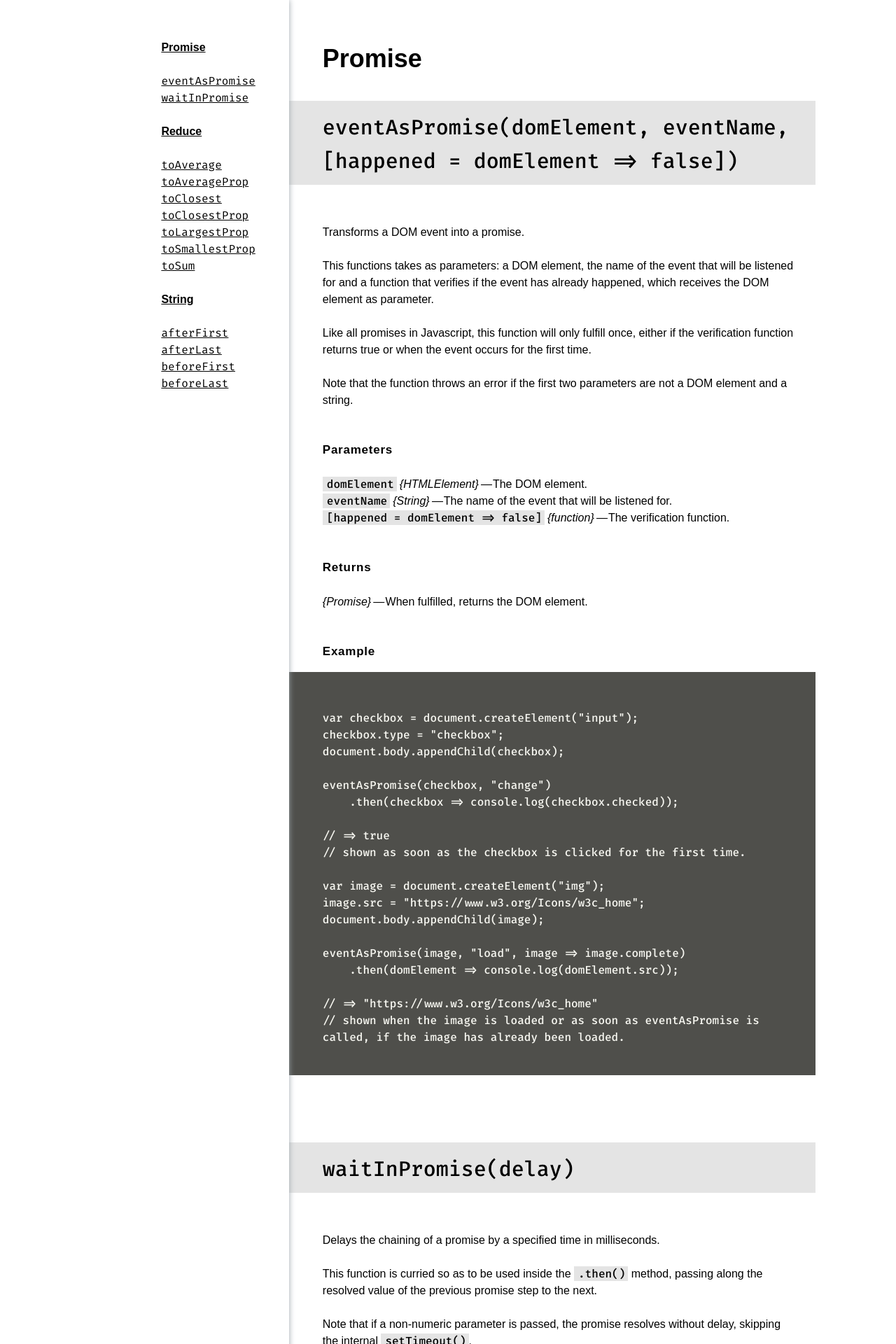
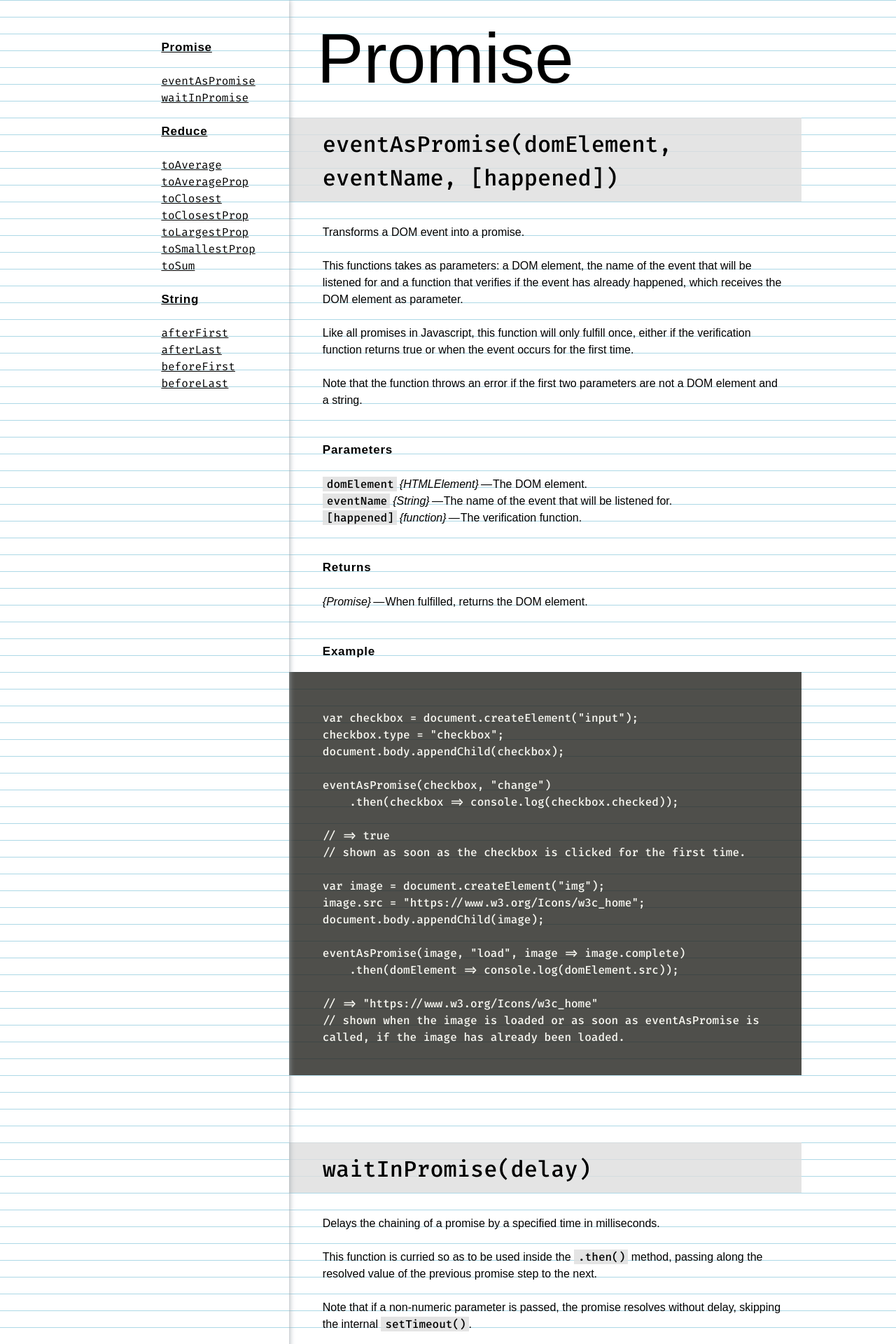
Before and after one commit to leofavre/canivete, a Jekyll site: the page built from docs/index.md, in a window 1280 px wide. Shown: the top 1920 px of the page at 70% size. Built offline with Jekyll 4.4.1, drawn with Linux system fonts in a browser that asks for light colours; some web fonts are replaced.

Commit message:
better docs css and fonts

```diff
--- a/docs/_sass/_menu.scss
+++ b/docs/_sass/_menu.scss
@@ -23,10 +23,10 @@
 	display: flex;
 	flex-flow: row wrap;
 
-	// background-position: 5px 0;
-	// background-size: $grid $grid;
-	// background-image: linear-gradient(to bottom, lightblue 1px, transparent 1px);
-	// background-attachment: scroll;
+	background-position: 5px 0;
+	background-size: $grid $grid;
+	background-image: linear-gradient(to bottom, lightblue 1px, transparent 1px);
+	background-attachment: scroll;
 
 	ul {
 		position: relative;
@@ -44,6 +44,13 @@
 		line-height: $grid;
 	}
 
+	li strong {
+		font-size: 17px;
+		font-weight: 800;
+		line-height: 23px;
+		letter-spacing: 0.045em;
+	}
+
 	li li {
 		font-family: "Fira Code", monospace;
 	}
--- a/docs/_sass/_richtext.scss
+++ b/docs/_sass/_richtext.scss
@@ -8,10 +8,10 @@
 	-webkit-overflow-scrolling: touch;
 	line-height: $grid;
 
-	// background-position: 5px 0;
-	// background-size: $grid $grid;
-	// background-image: linear-gradient(to bottom, lightblue 1px, transparent 1px);
-	// background-attachment: scroll;
+	background-position: 5px 0;
+	background-size: $grid $grid;
+	background-image: linear-gradient(to bottom, lightblue 1px, transparent 1px);
+	background-attachment: scroll;
 
 	h1 {
 
@@ -19,30 +19,35 @@
 
 	h2 {
 		position: relative;
-		top: 12px;
-		margin: ($grid * 2) 0 $grid;
-		font-size: 36px;
-		line-height: ($grid * 2);
+		top: 0;
+		left: -8px;
+		padding: 47px 0 0;
+		margin: 0 0 49px;
+
+		font-size: 100px;
+		line-height: ($grid * 3);
+		font-family: "Whitney Narrow A", "Whitney Narrow B", sans-serif;
+		font-weight: 300;
+	}
+
+	h2 + h3,
+	h2 + p + h3 {
+		margin-top: ($grid * 2);
 	}
 
 	h3 {
 		position: relative;
 		top: 0;
-		font-size: 30px;
+		font-size: 32px;
 		line-height: ($grid * 2);
 		background: rgba(#dedede, 0.8);
-		margin: ($grid * 4) ($grid * -1) ($grid * 2) ($grid * -2);
+		margin: ($grid * 4) ($grid * -1) $grid ($grid * -2);
 		padding: 14px $grid 10px ($grid * 2);
 	}
 
 	h3 > code {
 		font-weight: 500;
 		// letter-spacing: -0.01em;
-	}
-
-	h2 + h3,
-	h2 + p + h3 {
-		margin-top: ($grid * 2);
 	}
 
 	h4 {
@@ -139,5 +144,5 @@
 }
 
 .richtext__area {
-	max-width: 680px;
+	max-width: 660px;
 }
--- a/docs/_script/run.js
+++ b/docs/_script/run.js
@@ -96,7 +96,8 @@ const formatSignatureParams = params => {
 const formatParam = param => {
 	let preParam = param.optional ? "[" : "";
 	let postParam = param.optional ? "]" : "";
-	let defaultValue = param.defaultvalue != null ? ` = ${param.defaultvalue}` : "";
+	// let defaultValue = param.defaultvalue != null ? ` = ${param.defaultvalue}` : "";
+	let defaultValue = "";
 	return `${preParam}${param.name}${defaultValue}${postParam}`;
 };
 
--- a/docs/index.md
+++ b/docs/index.md
@@ -6,7 +6,7 @@ title: Canivete
 ## Promise
 
 <a name="eventAsPromise"></a>
-### `eventAsPromise(domElement, eventName, [happened = domElement => false])`
+### `eventAsPromise(domElement, eventName, [happened])`
 
 Transforms a DOM event into a promise.
 
@@ -25,7 +25,7 @@ parameters are not a DOM element and a string.
 #### Parameters
 `domElement`*{HTMLElement}* The DOM element.<br/>
 `eventName`*{String}* The name of the event that will be listened for.<br/>
-`[happened = domElement => false]`*{function}* The verification function.<br/>
+`[happened]`*{function}* The verification function.<br/>
 
 #### Returns
 *{Promise}* When fulfilled, returns the DOM element.<br/>
```
